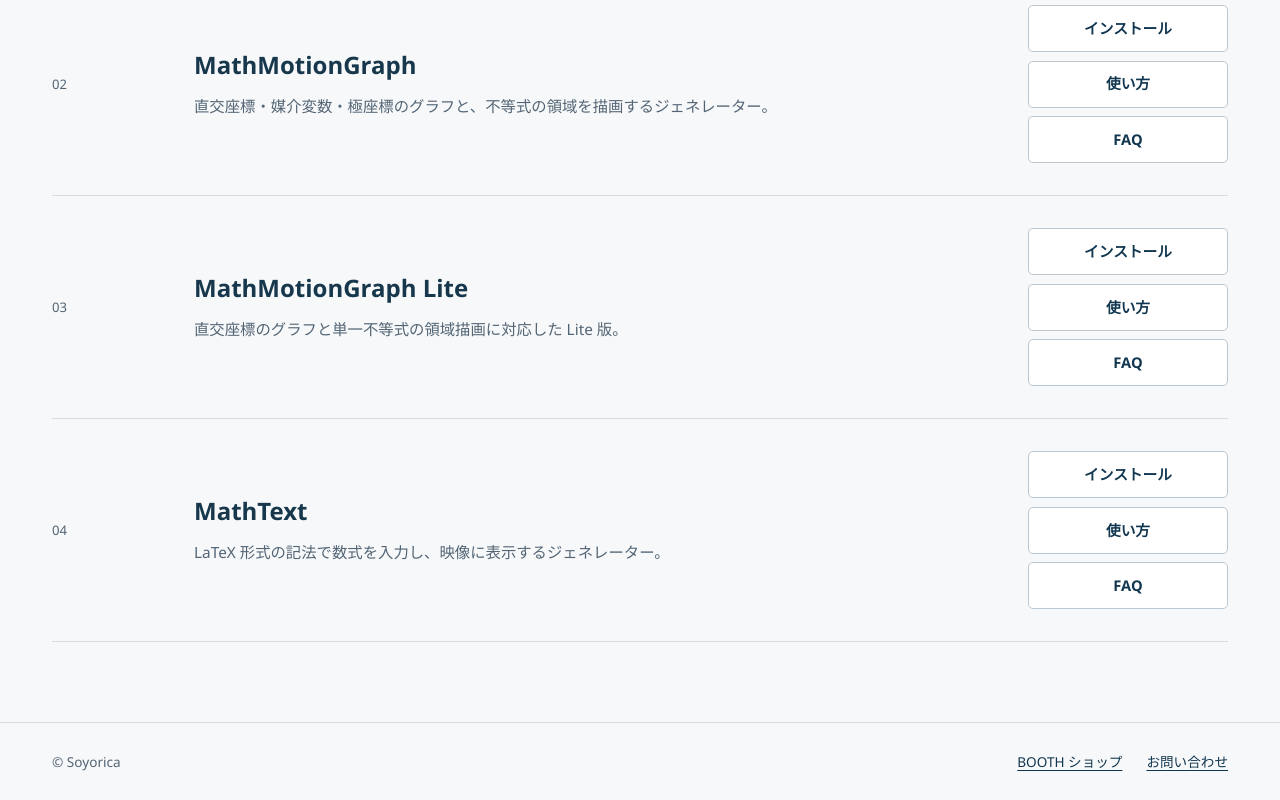
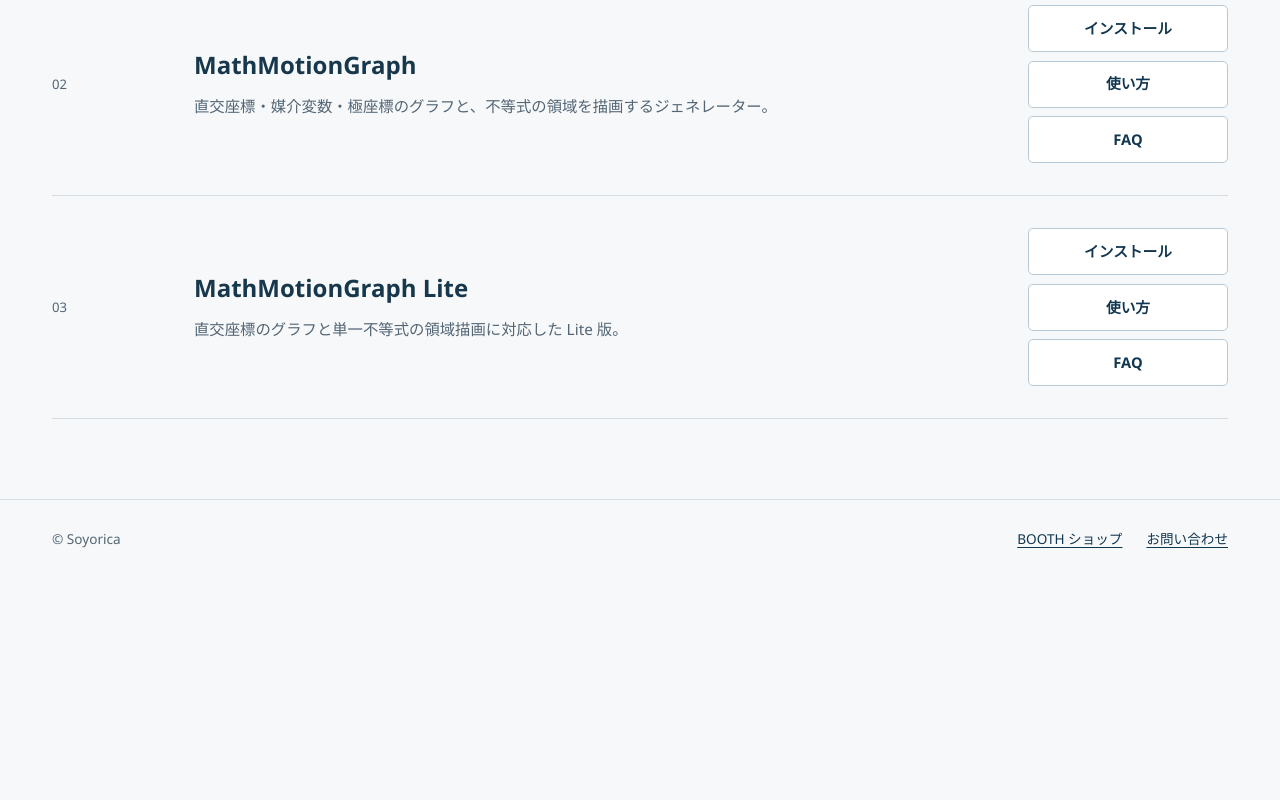
Before and after one commit to soyorica/soyorica.github.io, a plain HTML site: page index.html in a window 1280 px wide. Shown: the part 633-1433 px from the top of the page. After the commit the page ends 1209 px from the top, so only its background shows below. Drawn offline with Linux system fonts and the light colour scheme.

Commit message:
Update index.html

```diff
--- a/index.html
+++ b/index.html
@@ -71,7 +71,7 @@
               <a href="mathmotiongraph-lite-faq.html">FAQ</a>
             </div>
           </section>
-          <section class="product">
+          <!-- <section class="product">
             <span class="number">04</span>
             <div class="product-body">
               <h3>MathText</h3>
@@ -82,7 +82,7 @@
               <a href="mathtext-usage.html">使い方</a>
               <a href="mathtext-faq.html">FAQ</a>
             </div>
-          </section>
+          </section> -->
         </div>
         <!-- ADD PRODUCT END -->
       </main>
```
